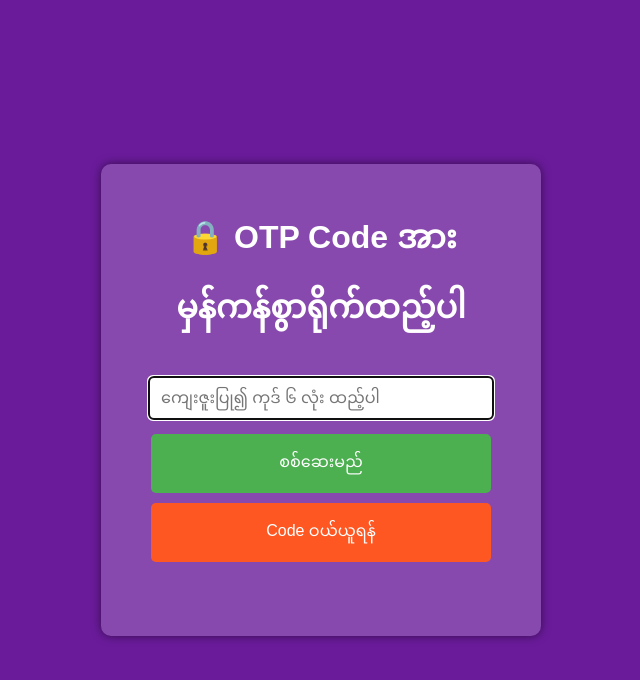
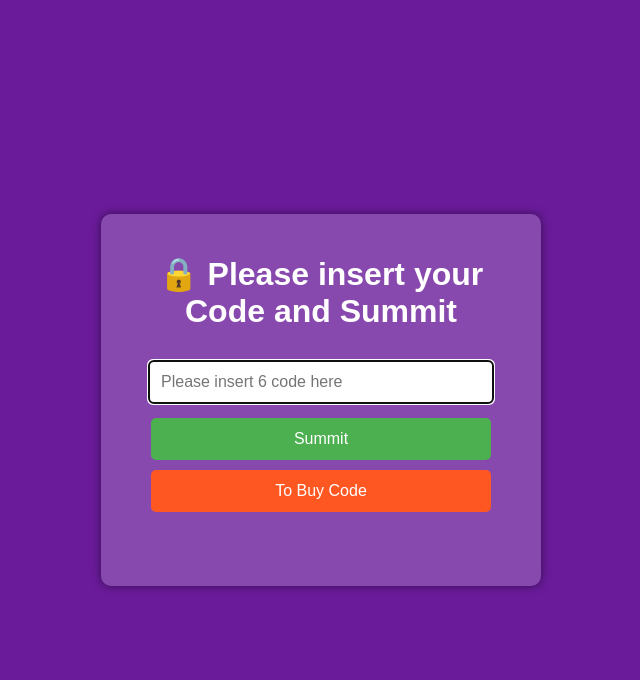
Before and after one commit to KoKolwin-abn/next, a plain HTML site: page next.html in a window 1280 px wide. Shown: the whole page, without its empty margins (319-959 px from the left). Drawn offline with Linux system fonts and the light colour scheme.

Commit message:
next.html

```diff
--- a/next.html
+++ b/next.html
@@ -60,10 +60,10 @@
 </head>
 <body>
     <div class="container">
-        <h1>🔒 OTP Code အားမှန်ကန်စွာရိုက်ထည့်ပါ</h1>
-        <input type="text" id="secretCode" maxlength="6" placeholder="ကျေးဇူးပြု၍ ကုဒ် ၆ လုံး ထည့်ပါ" autofocus>
-        <button onclick="handleSubmit()">စစ်ဆေးမည်</button>
-        <button class="buy-button" onclick="openBuyLink()">Code ဝယ်ယူရန်</button>
+        <h1>🔒 Please insert your Code and Summit</h1>
+        <input type="text" id="secretCode" maxlength="6" placeholder="Please insert 6 code here" autofocus>
+        <button onclick="handleSubmit()">Summit</button>
+        <button class="buy-button" onclick="openBuyLink()">To Buy Code</button>
         <p id="message"></p>
     </div>
 
```
